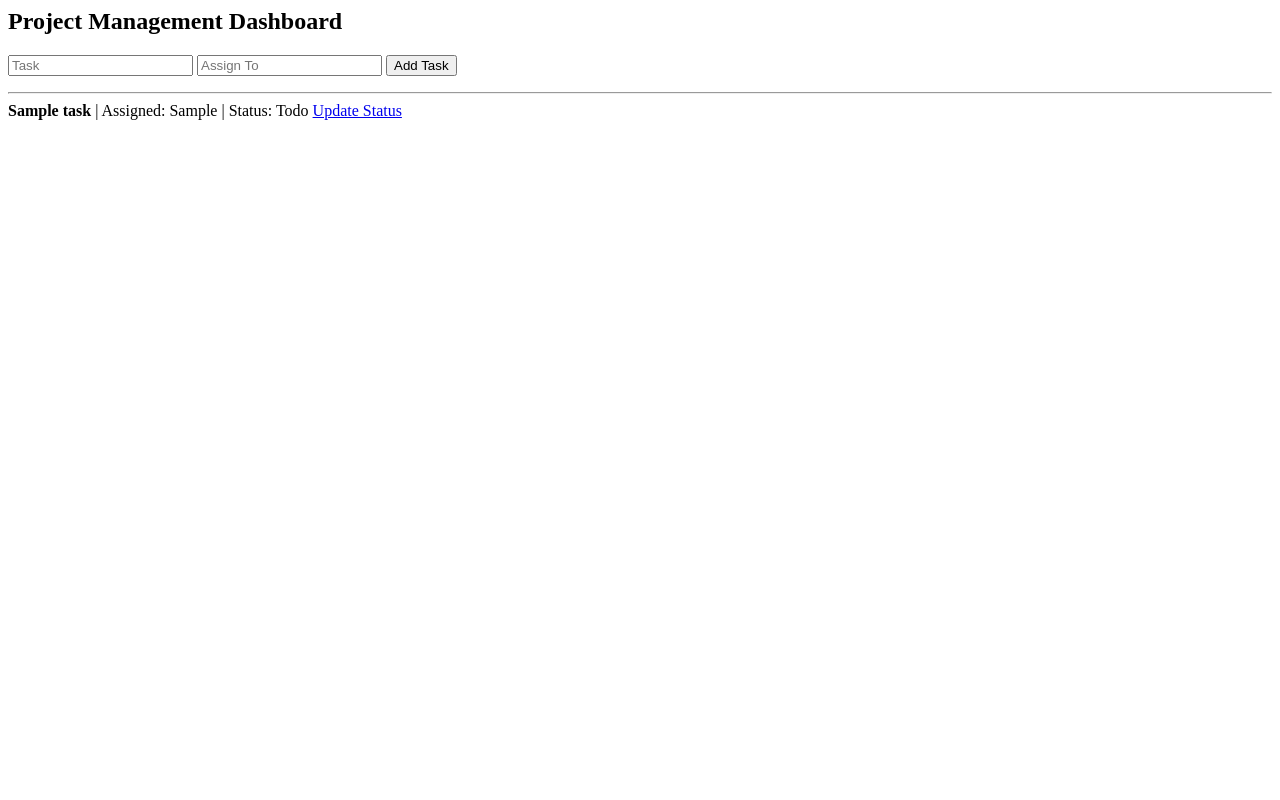
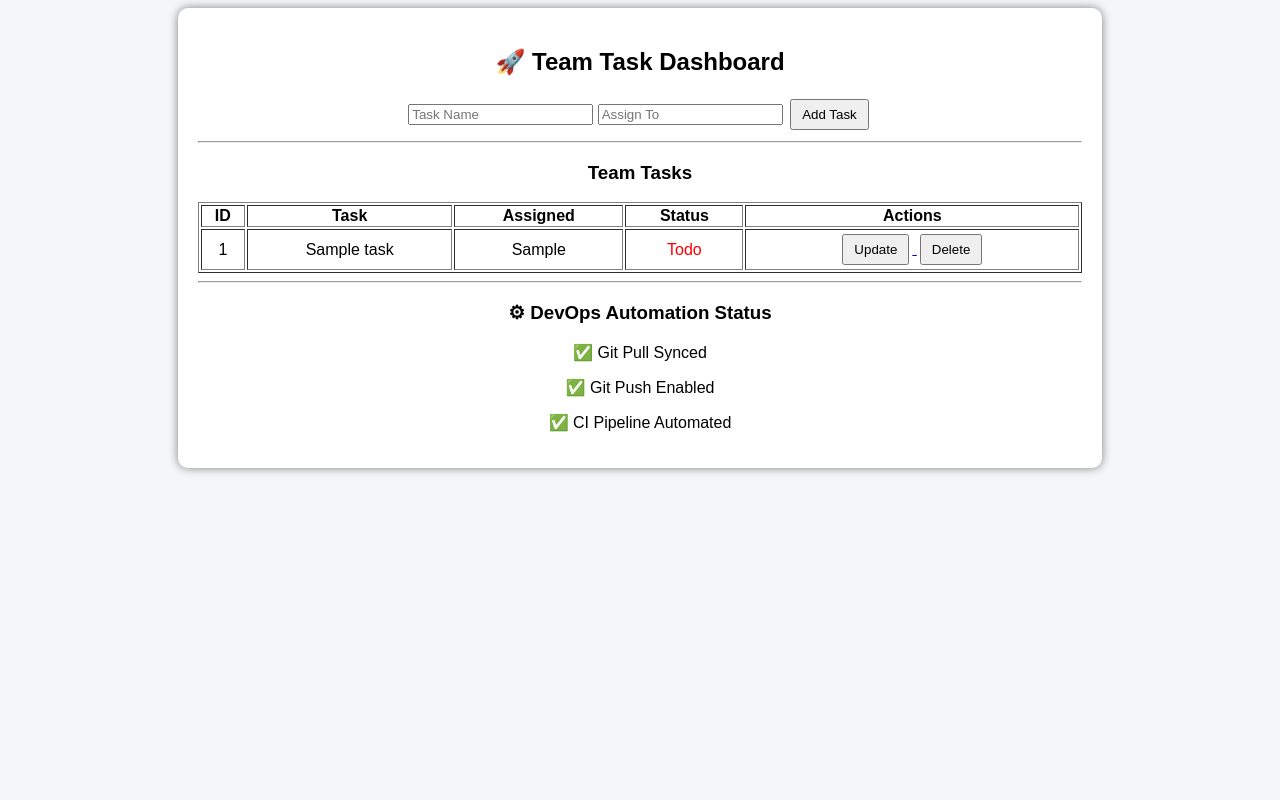
Before and after one commit to sonali-kommawar/GitWorkflowAutomation, a Flask app: template templates/dashboard.html in a window 1280 px wide. Run offline with Flask 3, Linux system fonts and the light colour scheme; tables that the repository leaves empty hold one stand-in row (values such as "Sample post"); the template is opened without the code that fills it: values that come from a table or form of the project are taken from there, most other values are stand-ins (such as "Sample title", 1, 10 or a date in 2020).

Commit message:
Added task management feature

```diff
--- a/app.py
+++ b/app.py
@@ -1,55 +1,71 @@
 from flask import Flask, render_template, request, redirect, url_for
+from database import db, Task
 
 app = Flask(__name__)
 
-# Store tasks as dictionary objects
-tasks = []
+# Database configuration
+app.config['SQLALCHEMY_DATABASE_URI'] = 'sqlite:///team.db'
+app.config['SQLALCHEMY_TRACK_MODIFICATIONS'] = False
 
-@app.route("/")
-def home():
-    return render_template("index.html", tasks=tasks)
+db.init_app(app)
 
-# ADD TASK
-@app.route("/add", methods=["POST"])
+# Create DB
+with app.app_context():
+    db.create_all()
+
+
+# ---------------- LOGIN ----------------
+@app.route("/", methods=["GET", "POST"])
+def login():
+    if request.method == "POST":
+        return redirect(url_for("dashboard"))
+    return render_template("login.html")
+
+
+# ---------------- DASHBOARD ----------------
+@app.route("/dashboard")
+def dashboard():
+    tasks = Task.query.all()
+    return render_template("dashboard.html", tasks=tasks)
+
+
+# ---------------- ADD TASK ----------------
+@app.route("/add_task", methods=["POST"])
 def add_task():
-    task_name = request.form.get("task")
-    member = request.form.get("member")
+    title = request.form["title"]
+    assigned = request.form["assigned"]
 
-    if task_name:
-        tasks.append({
-            "name": task_name,
-            "member": member,
-            "status": "Todo"
-        })
+    new_task = Task(title, assigned)
 
-    return redirect(url_for("home"))
+    db.session.add(new_task)
+    db.session.commit()
 
-# UPDATE STATUS
-@app.route("/update/<int:index>")
-def update_status(index):
-    if tasks[index]["status"] == "Todo":
-        tasks[index]["status"] = "Doing"
-    elif tasks[index]["status"] == "Doing":
-        tasks[index]["status"] = "Done"
+    return redirect(url_for("dashboard"))
 
-    return redirect(url_for("home"))
+
+# ---------------- UPDATE STATUS ----------------
+@app.route("/update/<int:id>")
+def update(id):
+    task = Task.query.get(id)
+
+    if task.status == "Todo":
+        task.status = "Doing"
+    elif task.status == "Doing":
+        task.status = "Done"
+
+    db.session.commit()
+    return redirect(url_for("dashboard"))
+
+
+# ---------------- DELETE TASK ----------------
+@app.route("/delete/<int:id>")
+def delete(id):
+    task = Task.query.get(id)
+    db.session.delete(task)
+    db.session.commit()
+
+    return redirect(url_for("dashboard"))
+
 
 if __name__ == "__main__":
     app.run(debug=True)
-
-@app.route("/bugs")
-def bugs():
-    bugs = Bug.query.all()
-    return render_template("bugs.html", bugs=bugs)
-
-
-@app.route("/report_bug", methods=["POST"])
-def report_bug():
-    bug = Bug(
-        title=request.form["title"],
-        developer=request.form["developer"],
-        status="Open"
-    )
-    db.session.add(bug)
-    db.session.commit()
-    return redirect("/bugs")
--- a/templates/dashboard.html
+++ b/templates/dashboard.html
@@ -1,21 +1,97 @@
-<h2>Project Management Dashboard</h2>
+<!DOCTYPE html>
+<html>
+<head>
+<title>Team Task Dashboard</title>
+
+<style>
+body{
+    font-family:Arial;
+    background:#f4f6f8;
+    text-align:center;
+}
+
+.container{
+    width:70%;
+    margin:auto;
+    background:white;
+    padding:20px;
+    border-radius:10px;
+    box-shadow:0px 0px 10px gray;
+}
+
+button{
+    padding:6px 10px;
+    margin:3px;
+}
+
+.todo{color:red;}
+.doing{color:orange;}
+.done{color:green;}
+</style>
+</head>
+
+<body>
+
+<div class="container">
+
+<h2>🚀 Team Task Dashboard</h2>
 
 <form action="/add_task" method="POST">
-    <input name="title" placeholder="Task">
-    <input name="assigned" placeholder="Assign To">
+    <input name="title" placeholder="Task Name" required>
+    <input name="assigned" placeholder="Assign To" required>
     <button>Add Task</button>
 </form>
 
 <hr>
 
+<h3>Team Tasks</h3>
+
+<table border="1" width="100%">
+<tr>
+<th>ID</th>
+<th>Task</th>
+<th>Assigned</th>
+<th>Status</th>
+<th>Actions</th>
+</tr>
+
 {% for task in tasks %}
-<div>
-    <b>{{task.title}}</b>
-    | Assigned: {{task.assigned_to}}
-    | Status: {{task.status}}
+<tr>
+<td>{{task.id}}</td>
+<td>{{task.title}}</td>
+<td>{{task.assigned_to}}</td>
 
-    <a href="/update/{{task.id}}">
-        Update Status
-    </a>
+<td class="
+{% if task.status=='Todo' %}todo
+{% elif task.status=='Doing' %}doing
+{% else %}done
+{% endif %}
+">
+{{task.status}}
+</td>
+
+<td>
+<a href="/update/{{task.id}}">
+<button>Update</button>
+</a>
+
+<a href="/delete/{{task.id}}">
+<button>Delete</button>
+</a>
+</td>
+</tr>
+{% endfor %}
+
+</table>
+
+<hr>
+
+<h3>⚙ DevOps Automation Status</h3>
+<p>✅ Git Pull Synced</p>
+<p>✅ Git Push Enabled</p>
+<p>✅ CI Pipeline Automated</p>
+
 </div>
-{% endfor %}
+
+</body>
+</html>
```
Also changed, not shown: templates/login.html (+14 -3 lines), instance/team.db (added).
